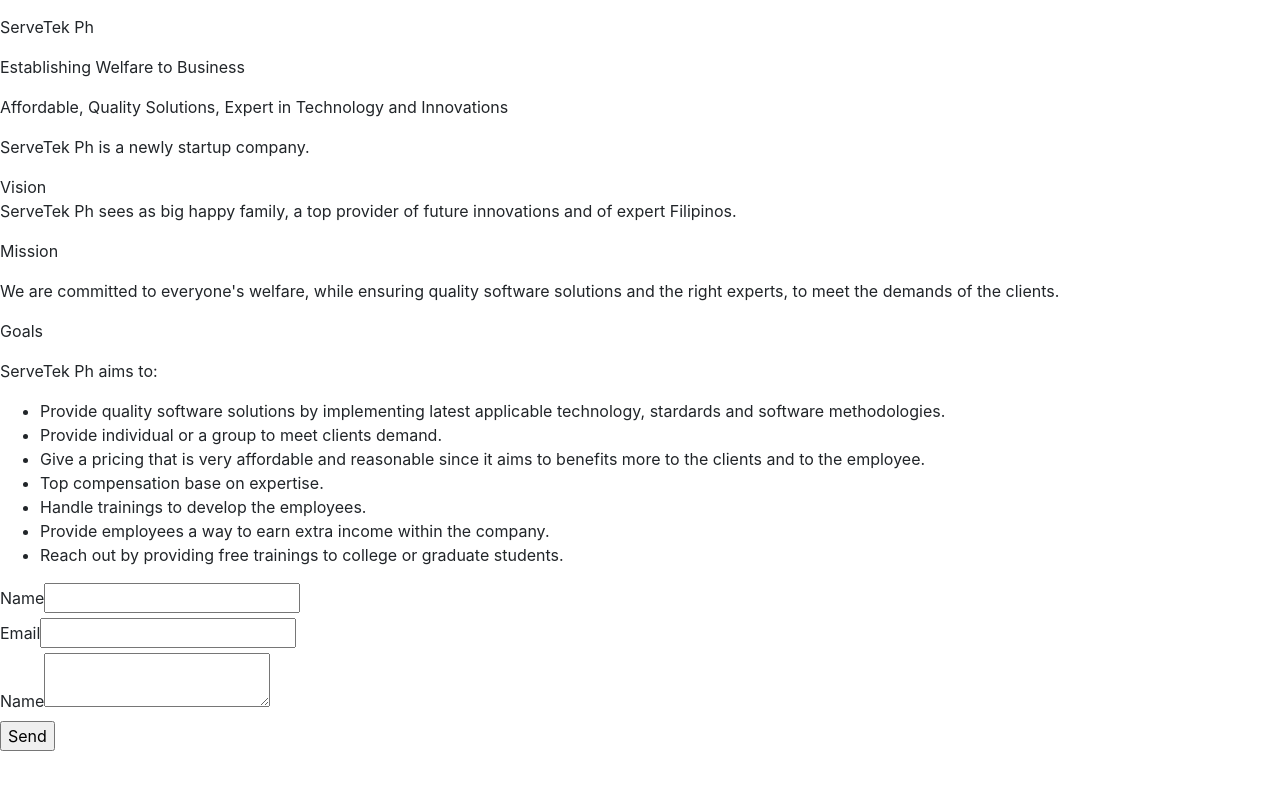
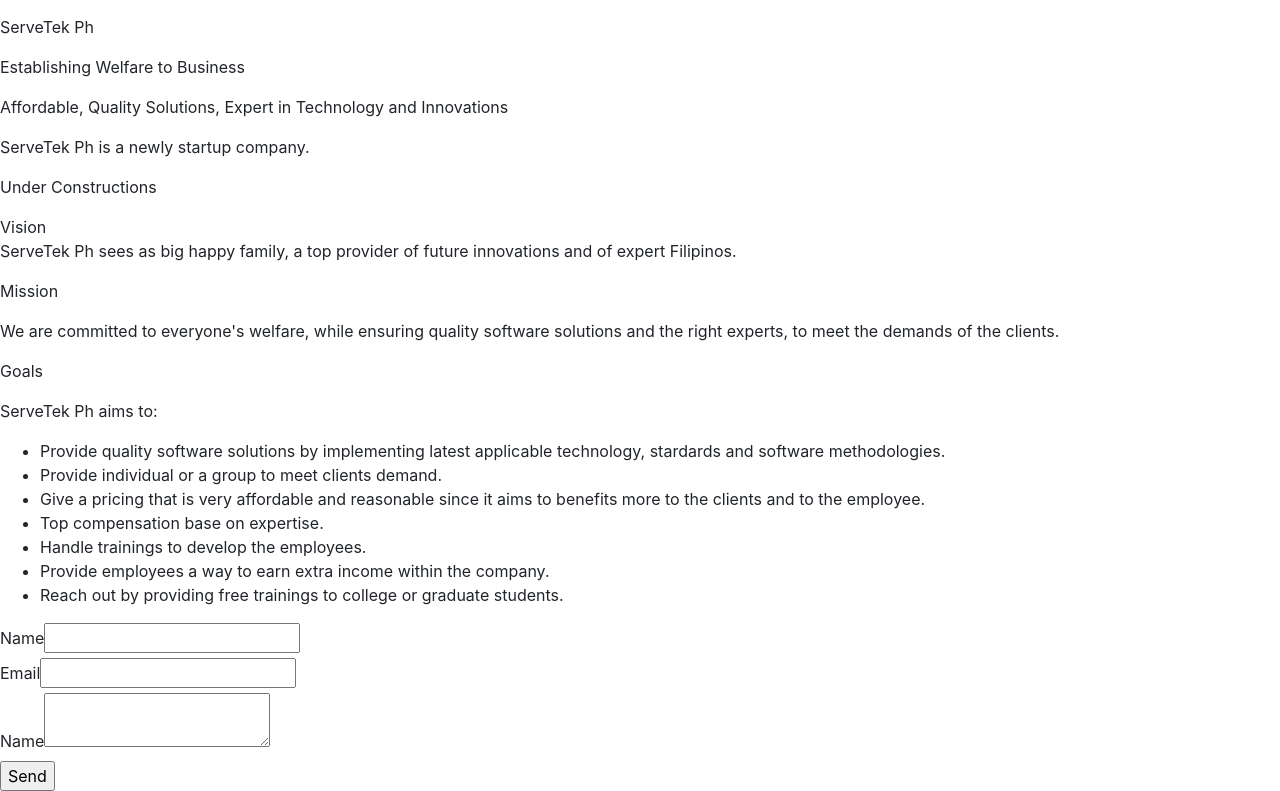
Before and after one commit to russelgb/ServeTekPh, a plain HTML site: page index.html in a window 1280 px wide. Shown: the part 97-888 px from the top of the page. Before the commit the page ends 848 px from the top, so only its background shows below. Drawn offline with nearby package versions, Linux system fonts and the light colour scheme.

Commit message:
Update index.html

```diff
--- a/index.html
+++ b/index.html
@@ -28,6 +28,7 @@
       <div id="aboutus">
         <div>
           <p>ServeTek Ph is a newly startup company.</p>
+          <p>Under Constructions</p>
         </div>
         <div>Vision</div>
         <p>ServeTek Ph sees as big happy family, a top provider of future innovations and of expert Filipinos.</p>
```
